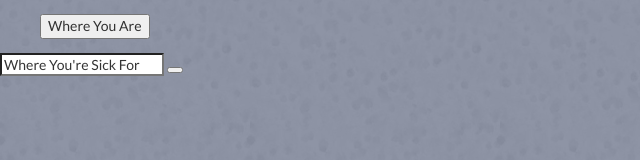
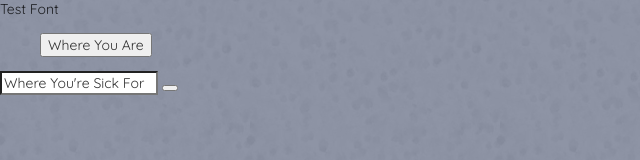
Before and after one commit to sheilo/p5-weather, a plain HTML site: page index.html in a window 1280 px wide. Shown: the whole page, without its empty margins (0-640 px from the left). Drawn offline with nearby package versions, Linux system fonts and the light colour scheme.

Commit message:
commit-9

```diff
--- a/css/styles.css
+++ b/css/styles.css
@@ -1,3 +1,7 @@
+.container{
+	float: left;
+}
+
 .rain{
 	background: url('../img/rain.png');
 }
@@ -10,10 +14,6 @@
 	background: url('../img/snow.png');
 }
 
-li{
-	list-style: none;
-}
-
 .layer {
     background-color: rgba(50, 61, 92, 0.55);
     position: absolute;
@@ -22,3 +22,13 @@ li{
     width: 100%;
     height: 100%;
 }
+
+p,
+li,
+button {
+	font-family: 'Quicksand', sans-serif;
+}
+
+li{
+	list-style: none;
+}
--- a/index.html
+++ b/index.html
@@ -4,6 +4,7 @@
 <head>
 
   <meta charset="utf-8" />
+  <link href='http://fonts.googleapis.com/css?family=Quicksand:400,700' rel='stylesheet' type='text/css'>
   <meta http-equiv="X-UA-Compatible" content="IE=edge,chrome=1" />
   <meta name="viewport" content="width=device-width, initial-scale=1.0, maximum-scale=1.0">
 
@@ -14,8 +15,9 @@
 
 </head>
 
-<body class="rain">
+<body class="container rain">
   <div class="layer">
+    <p>Test Font</p>
 
     <ul>
       <li class="yourtemp"> </li>
```
Lines whose indentation alone changed are shown as unchanged.
